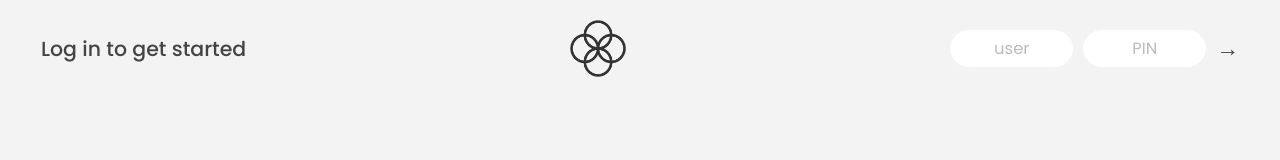
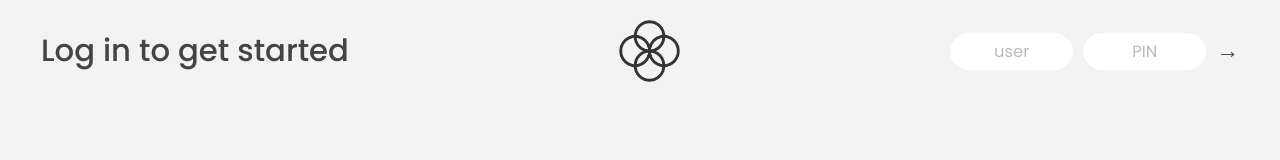
Before and after one commit to zdravkotrlaic95/js-projects, a plain HTML site: page 05-Numbers-Dates-Timers-Bankist/index.html in a window 1280 px wide. Drawn offline with Linux system fonts and the light colour scheme.

Commit message:
change css styles in section 5

```diff
--- a/05-Numbers-Dates-Timers-Bankist/style.css
+++ b/05-Numbers-Dates-Timers-Bankist/style.css
@@ -31,12 +31,12 @@ nav {
 }
 
 .welcome {
-  font-size: 2rem;
-  font-weight: 470;
+  font-size: 3rem;
+  font-weight: 500;
 }
 
 .logo {
-  height: 5.5rem;
+  height: 6rem;
 }
 
 .login {
```
